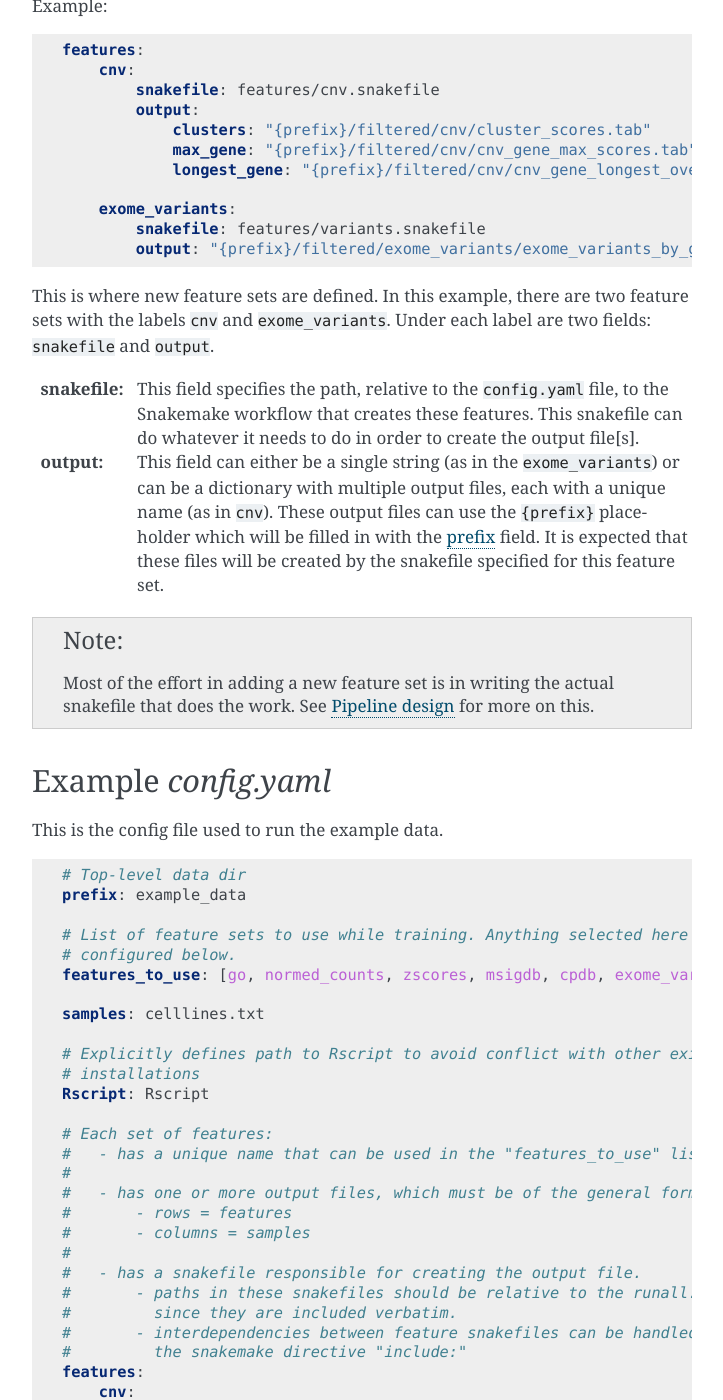
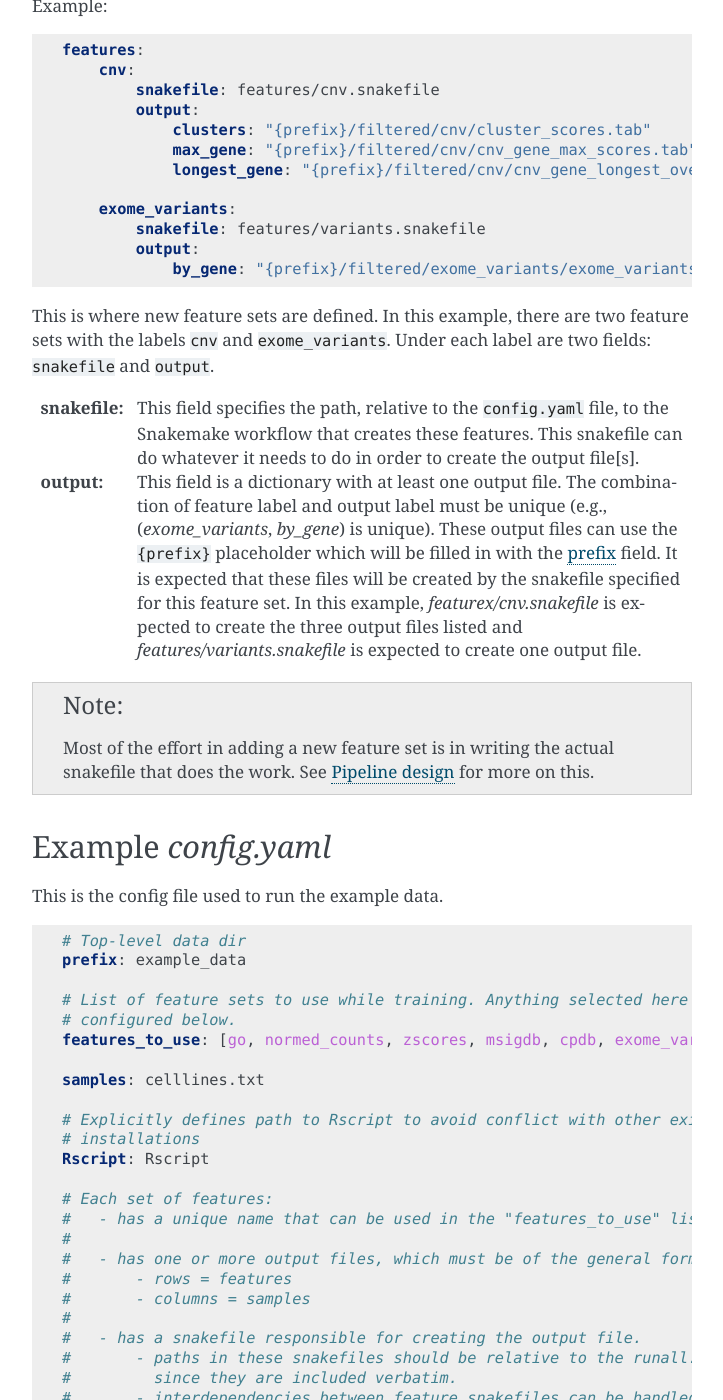
Before and after one commit to NCBI-Hackathons/Pharmacogenomics_Prediction_Pipeline_P3, a Sphinx documentation site: the page built from doc/source/configuration.rst, in a window 1280 px wide and 1400 px high, scrolled down 1705 px. Shown: the whole window, without its empty margins (388-1111 px from the left). Built offline with Sphinx 7.4.7, drawn with Linux system fonts in a browser that asks for light colours; some of the changed text lies outside the part shown.

Commit message:
dictionary `output` sections now required
expecting a uniform type makes things a lot simpler in downstream code

```diff
--- a/config.yaml
+++ b/config.yaml
@@ -33,7 +33,8 @@ features:
 
     exome_variants:
         snakefile: features/variants.snakefile
-        output: "{prefix}/cleaned/exome_variants/exome_variants_by_gene.tab"
+        output:
+            by_gene: "{prefix}/cleaned/exome_variants/exome_variants_by_gene.tab"
 
     msigdb:
         snakefile: features/msigdb.snakefile
@@ -54,7 +55,8 @@ features:
 
     normed_counts:
         snakefile: features/normed_counts.snakefile
-        output: "{prefix}/cleaned/rnaseq_expression/counts_matrix_normalized.csv"
+        output:
+            normed_counts: "{prefix}/cleaned/rnaseq_expression/counts_matrix_normalized.csv"
 
     zscores:
         snakefile: features/zscores.snakefile
--- a/doc/source/configuration.rst
+++ b/doc/source/configuration.rst
@@ -102,7 +102,8 @@ Example:
 
         exome_variants:
             snakefile: features/variants.snakefile
-            output: "{prefix}/filtered/exome_variants/exome_variants_by_gene.tab"
+            output:
+                by_gene: "{prefix}/filtered/exome_variants/exome_variants_by_gene.tab"
 
 
 This is where new feature sets are defined. In this example, there are two
@@ -115,12 +116,14 @@ are two fields: ``snakefile`` and ``output``.
     whatever it needs to do in order to create the output file[s].
 
 :output:
-    This field can either be a single string (as in the ``exome_variants``) or
-    can be a dictionary with multiple output files, each with a unique name (as
-    in ``cnv``).  These output files can use the ``{prefix}`` placeholder which
-    will be filled in with the :ref:`config-prefix` field. It is expected that
-    these files will be created by the snakefile specified for this feature
-    set.
+    This field is a dictionary with at least one output file. The combination
+    of feature label and output label must be unique (e.g., (`exome_variants`,
+    `by_gene`) is unique).  These output files can use the ``{prefix}``
+    placeholder which will be filled in with the :ref:`config-prefix` field. It
+    is expected that these files will be created by the snakefile specified for
+    this feature set. In this example, `featurex/cnv.snakefile` is expected to
+    create the three output files listed and `features/variants.snakefile` is
+    expected to create one output file.
 
 .. note::
 
```
